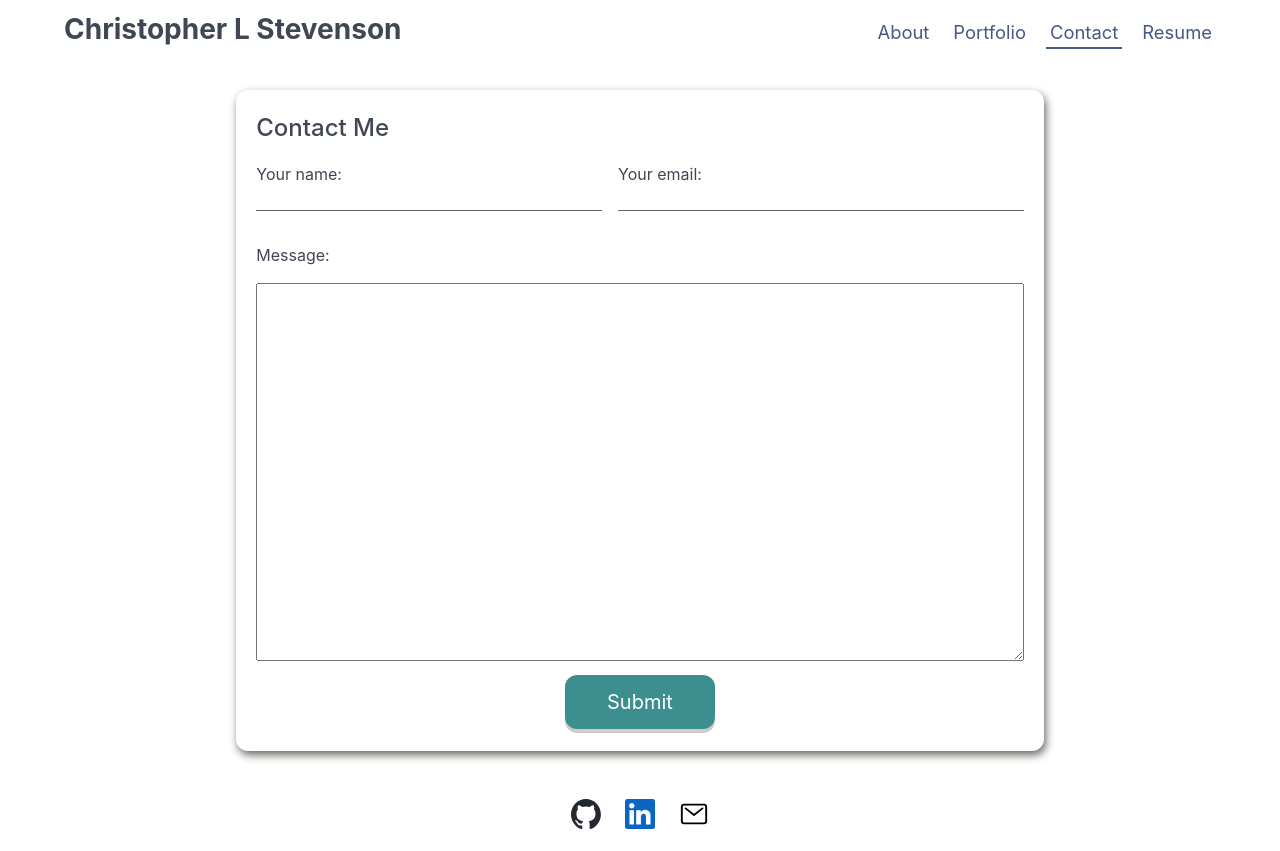
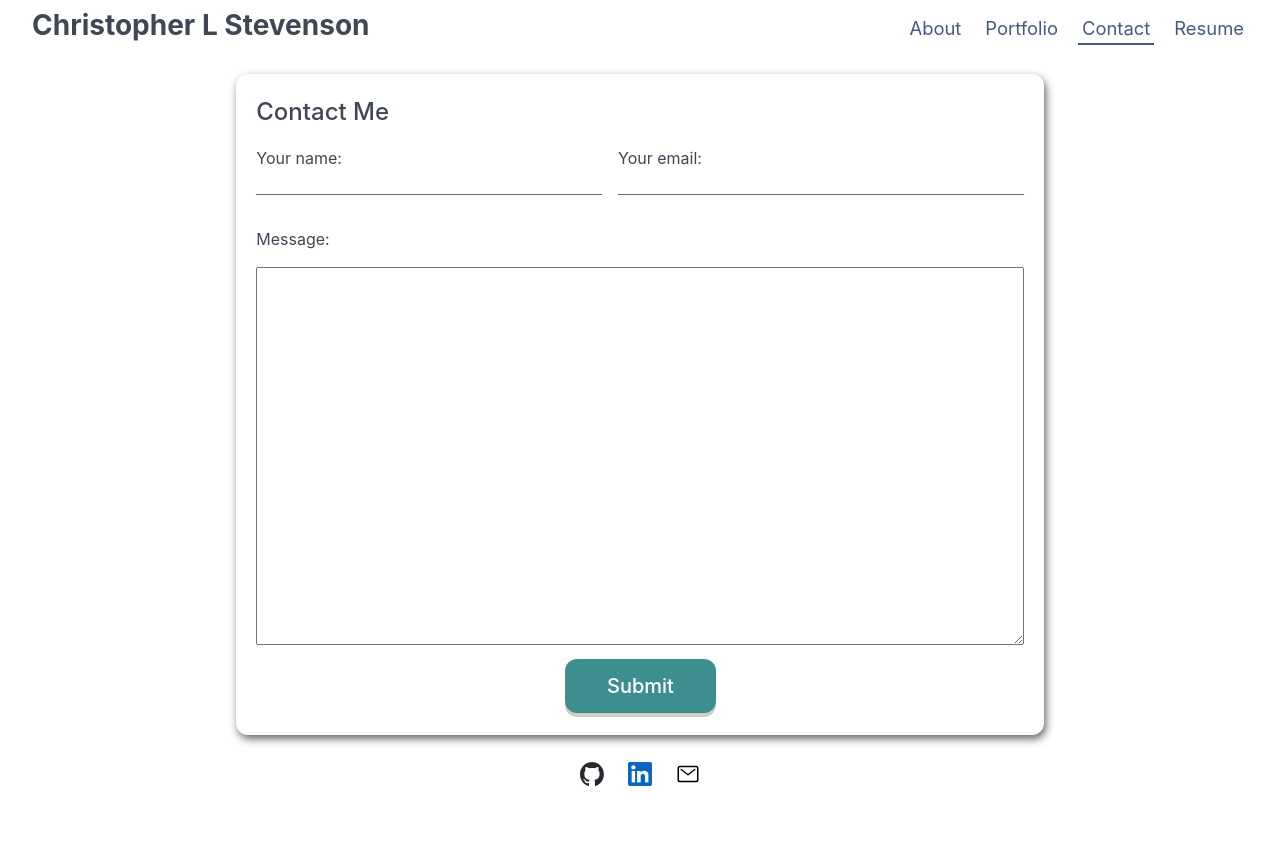
Before and after one commit to clstevenson/my-dev-portfolio, a React (Vite) app: page /Contact in a window 1280 px wide. After the commit the page ends 800 px from the top, so only its background shows below. Built offline with nearby package versions, Linux system fonts and the light colour scheme.

Commit message:
Remove Bulma classes from app layout
- and othe minor changes

```diff
--- a/src/App.css
+++ /dev/null
@@ -1,18 +0,0 @@
-/* Custom Styles */
-
-/* next two are for YT video embeds */
-/* Adapted from https://dev.to/bravemaster619/simplest-way-to-embed-a-youtube-video-in-your-react-app-3bk2 */
-.video-responsive {
-  overflow: hidden;
-  padding-bottom: 56.25%;
-  position: relative;
-  height: 0;
-}
-
-.video-responsive iframe {
-  position: absolute;
-  left: 0;
-  top: 0;
-  height: 100%;
-  width: 100%;
-}
--- a/src/App.jsx
+++ b/src/App.jsx
@@ -1,25 +1,35 @@
-import { useState } from 'react'
-import './App.css'
-import Header from './components/Header'
-import Footer from './components/Footer'
-import { Outlet } from 'react-router-dom';
-import GlobalStyles from './GlobalStyles';
+import styled from "styled-components";
+
+import Header from "./components/Header";
+import Footer from "./components/Footer";
+import { Outlet } from "react-router-dom";
+import GlobalStyles from "./GlobalStyles";
 
 function App() {
   return (
-    <div className='container hero is-fullheight'>
+    <Wrapper>
       <GlobalStyles />
 
-      <Header/>
+      <Header />
 
-      <main>
+      <Main>
         <Outlet />
-      </main>
+      </Main>
 
-      <Footer/>
-
-    </div>
-  )
+      <Footer />
+    </Wrapper>
+  );
 }
 
-export default App
+const Wrapper = styled.div`
+  min-height: 100%;
+  max-height: 100%;
+  display: flex;
+  flex-direction: column;
+`;
+
+const Main = styled.main`
+  overflow: auto;
+`;
+
+export default App;
--- a/src/GlobalStyles.js
+++ b/src/GlobalStyles.js
@@ -1,5 +1,4 @@
 import { createGlobalStyle } from "styled-components";
-import { COLORS } from "./util/constants";
 
 const GlobalStyles = createGlobalStyle`
 *, *::before, *::after {
@@ -10,7 +9,7 @@ const GlobalStyles = createGlobalStyle`
   margin: 0;
 }
 
-html, body {
+html, body, #root {
   height: 100%;
 }
 
@@ -39,8 +38,13 @@ p, h1, h2, h3, h4, h5, h6 {
 :root {
   /* text shouldn't be too wide to read easily */
   --max-prose-width: 80ch;
+  --font-sans-serif: -apple-system, BlinkMacSystemFont, avenir next, avenir, segoe ui, helvetica neue, helvetica, Ubuntu, roboto, noto, arial, sans-serif;
+  --font-serif: Iowan Old Style, Apple Garamond, Baskerville, Times New Roman, Droid Serif, Times, Source Serif Pro, serif, Apple Color Emoji, Segoe UI Emoji, Segoe UI Symbol;
 }
 
+html {
+  font-family: var(--font-sans-serif);
+}
 `;
 
 export default GlobalStyles;
--- a/src/components/Card.jsx
+++ b/src/components/Card.jsx
@@ -5,7 +5,7 @@ export default function Card({ children }) {
   return <Wrapper>{children}</Wrapper>;
 }
 
-const Wrapper = styled.div`
+const Wrapper = styled.article`
   padding: 20px;
   margin: 24px 0;
   border-radius: 12px;
--- a/src/components/Footer.jsx
+++ b/src/components/Footer.jsx
@@ -8,7 +8,7 @@ export default function Footer() {
   return (
     <Wrapper>
       <a href="https://github.com/clstevenson" target="_new">
-        <img alt="My GitHub page" width="30px" src="./assets/GitHub.svg" />
+        <img alt="My GitHub page" width="24px" src="./assets/GitHub.svg" />
       </a>
       <a
         href="https://www.linkedin.com/in/chris-stevenson-72bb2b18/"
@@ -16,14 +16,14 @@ export default function Footer() {
       >
         <img
           alt="My LinkedIn page"
-          width="30px"
+          width="24px"
           src="./assets/In-Blue-40.png"
         />
       </a>
       <a href="mailto:cstevens@richmond.edu">
         <img
           alt="Send me an email"
-          width="30px"
+          width="24px"
           src="./assets/mail-outline.svg"
         />
       </a>
@@ -36,6 +36,7 @@ const Wrapper = styled.footer`
   gap: 24px;
   justify-content: center;
   align-items: center;
-  padding: 16px 0;
+  padding: 8px 0;
   background: transparent;
+  margin-top: auto;
 `;
--- a/src/components/Header.jsx
+++ b/src/components/Header.jsx
@@ -4,7 +4,7 @@
 
 import styled from "styled-components";
 import NavBar from "./Navigation";
-import { QUERIES, WEIGHTS } from "../util/constants";
+import { COLORS, QUERIES, WEIGHTS } from "../util/constants";
 
 export default function Header() {
   return (
@@ -19,7 +19,7 @@ export default function Header() {
 const Wrapper = styled.header`
   display: flex;
   align-items: baseline;
-  padding: 8px 0;
+  padding: 4px 0;
   background: transparent;
 `;
 
--- a/src/pages/Contact.jsx
+++ b/src/pages/Contact.jsx
@@ -6,7 +6,7 @@ import { useState } from "react";
 import styled from "styled-components";
 import * as Label from "@radix-ui/react-label";
 
-import { COLORS } from "../util/constants";
+import { COLORS, WEIGHTS } from "../util/constants";
 import Notify from "../components/Notification";
 import Card from "../components/Card";
 import PushButton from "../components/PushButton";
@@ -110,7 +110,7 @@ export default function Contact() {
 
 const Wrapper = styled.article`
   width: min(var(--max-prose-width), 100%);
-  margin: 32px auto;
+  margin: 24px auto;
 `;
 
 const InputWrapper = styled.div`
@@ -152,11 +152,13 @@ const MessageWrapper = styled(InputWrapper)`
 `;
 
 const Message = styled.textarea`
-  width: 100%;
   padding: 8px;
+  min-width: 100%;
+  max-width: 100%;
 `;
 
 const Button = styled(PushButton)`
   display: block;
   margin: 0 auto;
+  font-weight: ${WEIGHTS.medium};
 `;
```
Also changed, not shown: src/main.jsx (+17 -18 lines), src/components/MyStyles.jsx (line endings or trailing spaces).
